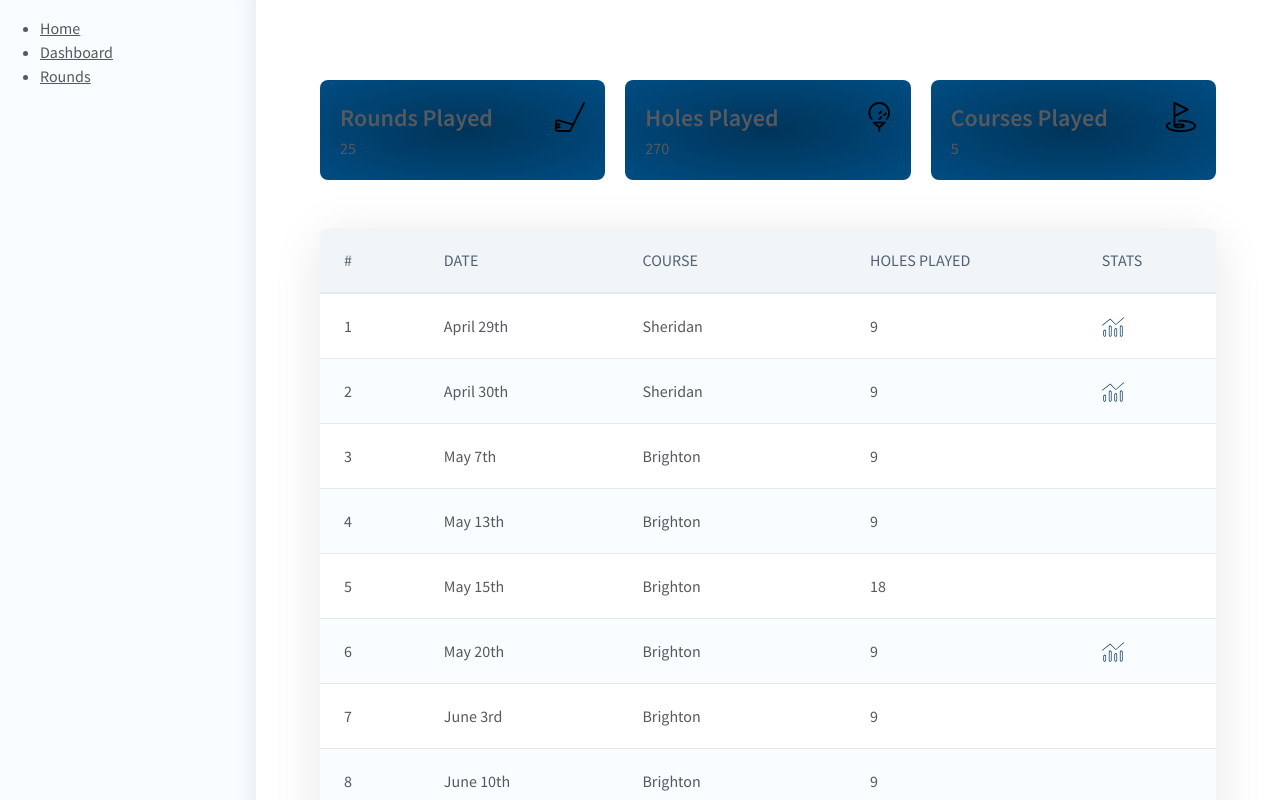
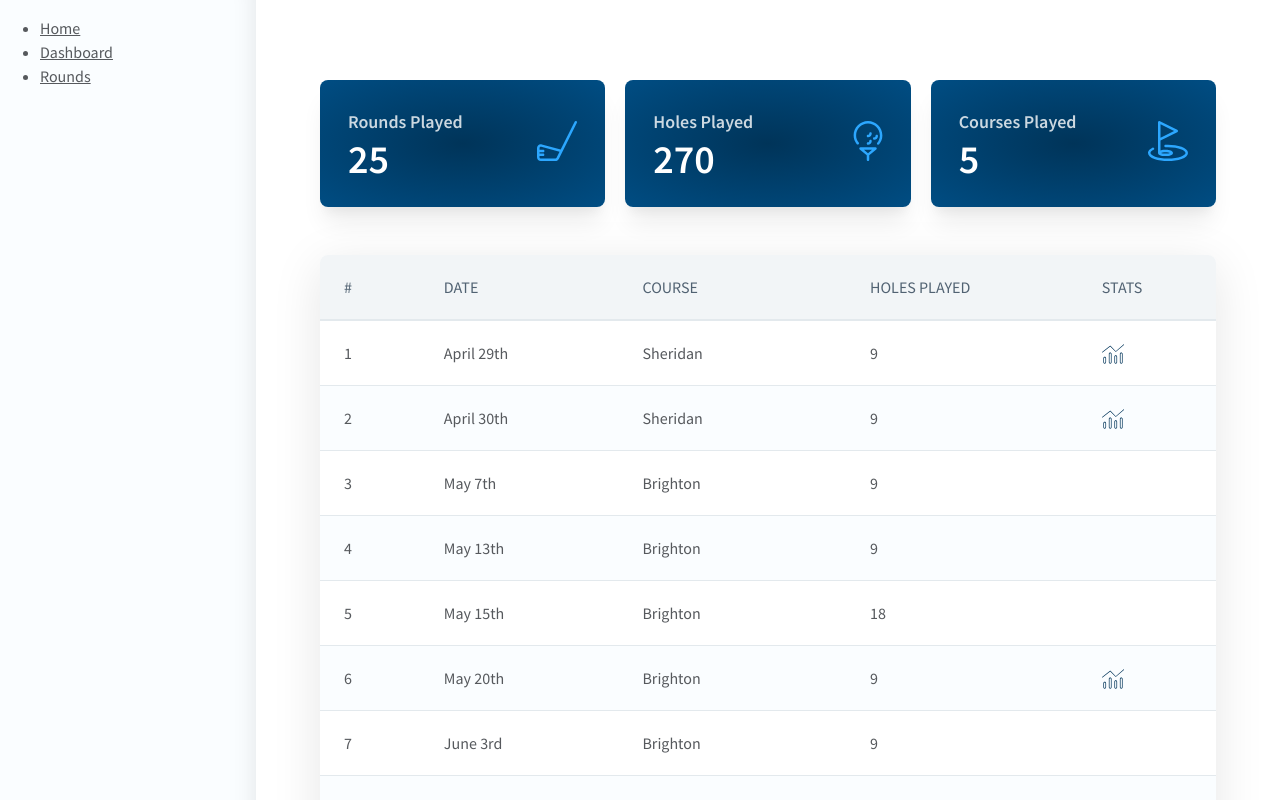
Before and after one commit to dkersten/golf-scorecard-v1, a React (Create React App) app: page /rounds in a window 1280 px wide. Shown: the top 800 px of the page. Built offline with nearby package versions, Linux system fonts and the light colour scheme.

Commit message:
additional styling for CardOverview component

```diff
--- a/src/Components/CardOverview.js
+++ b/src/Components/CardOverview.js
@@ -9,10 +9,10 @@ const CardOverview = (props) => {
             </div>
             <div className="stats-container">
                 <div className="flex1">
-                    <h2>{ props.headline }</h2>
+                    <h2 className='stat-category'>{ props.headline }</h2>
                 </div>
                 <div className="flex2">
-                    <span>{ props.data }</span>
+                    <span className='data'>{ props.data }</span>
                 </div>
             </div>
         </li>
--- a/src/styling/components/CardOverview.scss
+++ b/src/styling/components/CardOverview.scss
@@ -1,30 +1,54 @@
 @import '../config.scss';
 
 .card-overview {
+    box-shadow: $bs-lg;
     list-style: none;
     background: radial-gradient($color-primary, $color-primary-l1);
     border-radius: $br-lg;
-    padding: $s-md1;
+    padding: $s-md3;
     display: flex;
     justify-content: space-between;
     align-items: center;
     flex-basis: calc(33.333% - (($s-md1 + $s-md1)) / 3);
+    position: relative;
+    z-index: 1;
 
     &:not(:last-of-type) {
         margin-right: $s-md1;
     }
 
+    .icon-section, .stats-container {
+        position: relative;
+        z-index: 3;
+    }
+
     .icon-section {
-        margin-bottom: $s-md1;
         order: 2;
+        margin-left: $s-sm3;
 
         svg {
-            height: 30px;
+            height: 40px;
             width: auto;
+            fill: $color-primary-l5;
         }
     }
 
     .stats-container {
         order: 1;
+        margin-right: $s-sm3;
+
+        .stat-category {
+            color: $color-white;
+            opacity: .8;
+            font-size: $font-md;
+            margin-bottom: $s-sm1;
+        }
+
+        .data {
+            color: $color-white;
+            font-weight: 600;
+            font-size: $font-xxl;
+            line-height: 1;
+        }
     }
 }
--- a/src/styling/config.scss
+++ b/src/styling/config.scss
@@ -66,6 +66,16 @@ $br-lg: 8px;
 $br-xl: 12px;
 $br-xxl: 20px;
 
+// font-sizes
+$font-xs: .75rem;
+$font-sm: .0875rem;
+$font-reg: 1rem;
+$font-md: 1.125rem;
+$font-md2: 1.25rem;
+$font-lg: 1.5rem;
+$font-xl: 2rem;
+$font-xxl: 2.5rem;
+
 /////// mixins
 
 /////// common styling
```
